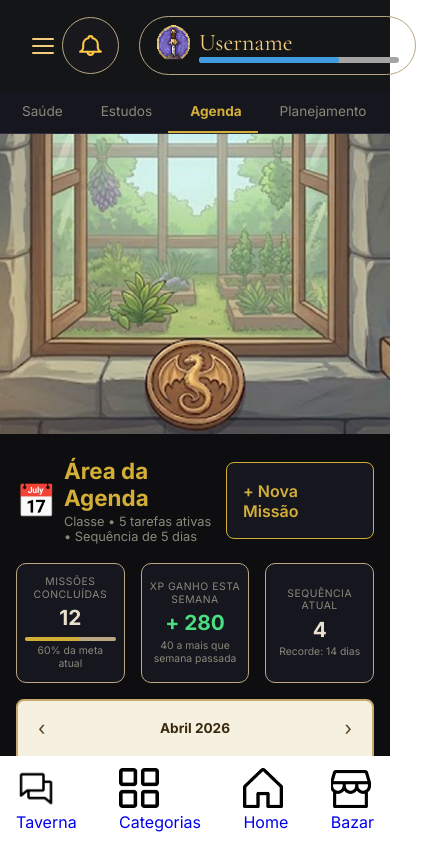
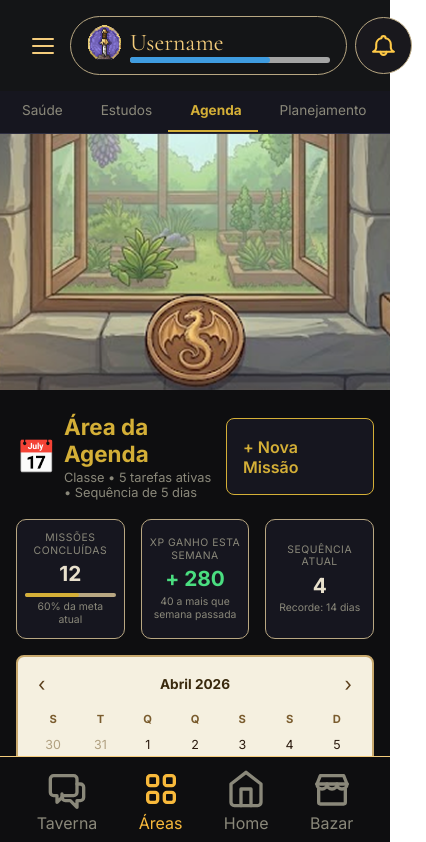
Before and after one commit to rapf-ht/Level-Up, a React (Vite) app: page /areas-da-vida/agenda in a window 390 px wide. Shown: the top 842 px of the page, 426 px wide, since content can reach past the window. Built offline with nearby package versions, Linux system fonts and the light colour scheme.

Commit message:
fix: Adjusting the responsiveness of the header and footer

```diff
--- a/src/components/profile_card/ProfileCard.module.css
+++ b/src/components/profile_card/ProfileCard.module.css
@@ -43,3 +43,9 @@
   background-color: #3f9ce0;
   border-radius: 12px;
 }
+
+@media screen and (max-width: 768px) {
+  .profile-card {
+    margin-right: 0;
+  }
+}
--- a/src/layouts/AreasDaVidaLayout.jsx
+++ b/src/layouts/AreasDaVidaLayout.jsx
@@ -32,6 +32,7 @@ function AreasDaVidaContent() {
   return (
     <div className={styles.page}>
       {/* ── MOBILE ONLY: Menu Horizontal de Áreas (Invisível no Desktop) ── */}
+      <div className={styles.mobileAreaTabsContainer}>
         <nav className={styles.mobileAreaTabs}>
           {areas.map((area) => (
             <NavLink
@@ -46,9 +47,15 @@ function AreasDaVidaContent() {
             </NavLink>
           ))}
         </nav>
+      </div>
       {/* ── Banner ── */}
       <div className={styles.banner}>
+        {
+          console.log("areaBanner:", areaBanner),
+          areaBanner ?
             <img src={areaBanner} alt={areaTitle} className={styles.bannerImg} />
+          : ""
+        }
       </div>
       {/* ── Breadcrumb ── */}
       <div className={styles.breadcrumb}>
--- a/src/layouts/AreasDaVidaLayout.module.css
+++ b/src/layouts/AreasDaVidaLayout.module.css
@@ -382,10 +382,15 @@
 
 @media (max-width: 768px) {
   .page {
-    padding-top: 0;
+    padding-top: 90px;
   }
   .breadcrumb {
     display: none;
+  }
+
+  .mobileAreaTabsContainer {
+    width: 100vw;
+    position: fixed;
   }
   .mobileAreaTabs {
     display: flex;
@@ -394,6 +399,8 @@
     border-bottom: 1px solid #2e2e40;
     background: #16161f;
     scrollbar-width: none;
+    margin-bottom: 0.5px;
+
   }
   .mobileAreaTabs::-webkit-scrollbar {
     display: none;
@@ -411,6 +418,8 @@
     border-bottom: 2px solid transparent;
     transition: all 0.15s;
     flex-shrink: 0;
+    margin-bottom: 0.5px;
+
   }
   .mobileAreaTabActive {
     color: #d4af37;
@@ -422,6 +431,7 @@
     align-items: flex-start;
     gap: 0.5rem;
     padding: 0.5rem 1rem 0;
+
   }
   .headerTopRow {
     flex-direction: row;
--- a/src/layouts/RootLayout.jsx
+++ b/src/layouts/RootLayout.jsx
@@ -1,5 +1,5 @@
 import { useState } from "react";
-import { Outlet, Link, NavLink } from "react-router-dom";
+import { Outlet, Link, NavLink, ScrollRestoration } from "react-router-dom";
 import styles from "./RootLayout.module.css";
 import ProfileCard from "../components/profile_card/ProfileCard";
 
@@ -14,16 +14,18 @@ export default function RootLayout() {
           aria-label="Menu"
         >
           <span
-            className={`${styles["ham-line"]} ${menuOpen ? styles["ham-open"] : null}`}
+            className={`${styles["ham-line"]} ${menuOpen ? styles["ham-open"] : ""}`}
           ></span>
           <span
-            className={`${styles["ham-line"]} ${menuOpen ? styles["ham-open"] : null}`}
+            className={`${styles["ham-line"]} ${menuOpen ? styles["ham-open"] : ""}`}
           ></span>
           <span
-            className={`${styles["ham-line"]} ${menuOpen ? styles["ham-open"] : null}`}
+            className={`${styles["ham-line"]} ${menuOpen ? styles["ham-open"] : ""}`}
           ></span>
         </button>
-        <nav className={styles.navbar}>
+        <nav
+          className={`${styles.navbar} ${menuOpen ? styles["navbar-open"] : ""}`}
+        >
           <Link className={styles["logo-header-link"]} to="/home">
             <img
               className={styles["logo-header"]}
@@ -32,8 +34,18 @@ export default function RootLayout() {
             />
           </Link>
 
+
           <NavLink
-            to="/areas-da-vida/saude"
+            to="/home"
+            onClick={() => setMenuOpen(false)}
+            className={({ isActive }) =>
+              `${styles["btn-navbar"]} ${styles["btn-navbar-home-mobile"]} ${isActive ? styles.btnActive : null} `
+            }
+          >
+            Home
+          </NavLink>
+          <NavLink
+            to="/areas-da-vida/"
             onClick={() => setMenuOpen(false)}
             className={({ isActive }) =>
               `${styles["btn-navbar"]} ${isActive ? styles.btnActive : null} `
@@ -91,6 +103,7 @@ export default function RootLayout() {
       </header>
 
       <main className={styles.main}>
+        <ScrollRestoration />
         <Outlet />
       </main>
 
@@ -203,38 +216,110 @@ export default function RootLayout() {
         <p className={styles["license"]}>@ 2026 Level-UP</p>
       </div>
       <footer className={styles.footerMobile}>
-        <Link to="/Taverna">
+        <NavLink
+          to="/taverna"
+          className={({ isActive }) =>
+            isActive ? styles.activeMobileLink : ""
+          }
+        >
           <div className={styles.btnFooterMobile}>
-            <img src="/icons-mobile/social-icon.png" alt="Taverna" width={40} />
+            <svg
+              xmlns="http://www.w3.org/2000/svg"
+              width="40"
+              height="40"
+              viewBox="0 0 24 24"
+              fill="none"
+              stroke="currentColor"
+              stroke-width="2"
+              stroke-linecap="round"
+              stroke-linejoin="round"
+            >
+              <path d="M16 4H4a2 2 0 0 0-2 2v8a2 2 0 0 0 2 2h2v4l4-4h6a2 2 0 0 0 2-2V6a2 2 0 0 0-2-2z" />
+              <path d="M18 9h2a2 2 0 0 1 2 2v6a2 2 0 0 1-2 2h-2v4l-4-4h-3a2 2 0 0 1-2-2v-2" />
+            </svg>
+
             <p>Taverna</p>
           </div>
-        </Link>
-        <Link to="/Categorias">
+        </NavLink>
+        <NavLink
+          to="/areas-da-vida"
+          className={({ isActive }) =>
+            isActive ? styles.activeMobileLink : ""
+          }
+        >
           <div className={styles.btnFooterMobile}>
-            <img
-              src="/icons-mobile/category-icon.png"
-              alt="Categorias"
-              width={40}
-            />
-            <p>Categorias</p>
+            <svg
+              xmlns="http://www.w3.org/2000/svg"
+              width="40"
+              height="40"
+              viewBox="0 0 24 24"
+              fill="none"
+              stroke="currentColor"
+              stroke-width="2"
+              stroke-linecap="round"
+              stroke-linejoin="round"
+            >
+              <rect x="4" y="4" width="6" height="6" rx="1.5" />
+              <rect x="14" y="4" width="6" height="6" rx="1.5" />
+              <rect x="14" y="14" width="6" height="6" rx="1.5" />
+              <rect x="4" y="14" width="6" height="6" rx="1.5" />
+            </svg>
+
+            <p>Áreas</p>
           </div>
-        </Link>
-        <Link to="/">
+        </NavLink>
+        <NavLink
+          to="/home"
+          className={({ isActive }) =>
+            isActive ? styles.activeMobileLink : ""
+          }
+        >
           <div className={styles.btnFooterMobile}>
-            <img src="/icons-mobile/home-icon.png" alt="Home" width={40} />
+            <svg
+              xmlns="http://www.w3.org/2000/svg"
+              width="40"
+              height="40"
+              viewBox="0 0 24 24"
+              fill="none"
+              stroke="currentColor"
+              stroke-width="2"
+              stroke-linecap="round"
+              stroke-linejoin="round"
+            >
+              <path d="M3 9l9-7 9 7v11a2 2 0 0 1-2 2H5a2 2 0 0 1-2-2z" />
+              <polyline points="9 22 9 12 15 12 15 22" />
+            </svg>
+
             <p>Home</p>
           </div>
-        </Link>
-        <Link to="/Bazar do Hélio">
+        </NavLink>
+        <NavLink
+          to="/bazar-do-helio"
+          className={({ isActive }) =>
+            isActive ? styles.activeMobileLink : ""
+          }
+        >
           <div className={styles.btnFooterMobile}>
-            <img
-              src="/icons-mobile/store-icon.png"
-              alt="Bazar do Hélio"
-              width={40}
-            />
+            <svg
+              xmlns="http://www.w3.org/2000/svg"
+              width="40"
+              height="40"
+              viewBox="0 0 24 24"
+              fill="none"
+              stroke="currentColor"
+              stroke-width="2"
+              stroke-linecap="round"
+              stroke-linejoin="round"
+            >
+              <path d="M3 9l2-5h14l2 5" />
+              <path d="M3 9h18" />
+              <path d="M3 9a3 3 0 0 0 6 0 3 3 0 0 0 6 0 3 3 0 0 0 6 0" />
+              <path d="M4 12v8a1 1 0 0 0 1 1h14a1 1 0 0 0 1-1v-8" />
+            </svg>
+
             <p>Bazar</p>
           </div>
-        </Link>
+        </NavLink>
       </footer>
     </div>
   );
--- a/src/layouts/RootLayout.module.css
+++ b/src/layouts/RootLayout.module.css
@@ -22,7 +22,7 @@
   justify-content: space-between;
   overflow: visible;
   position: fixed;
-  background-color: #19181D;
+  background-color: #19181d;
   padding: 16px 24px;
   z-index: 999;
 }
@@ -45,15 +45,14 @@
 
 .btn-navbar {
   padding: 12px 16px;
-  color: #f4cc7c;
-  font-size:20px;
+  color: #8a887a;
+  font-size: 20px;
   font-family: "Cormorant Garamond", serif;
   font-weight: bold;
   display: flex;
   align-items: center;
   justify-content: center;
 }
-
 .btn-navbar:hover {
   color: #f8b93b;
   transition: color 0.3s ease;
@@ -76,7 +75,7 @@
   gap: 8px;
   border: 1px solid #b8a782;
   border-radius: 30px;
-  background-color: #19181D;
+  background-color: #19181d;
   height: 57px;
   padding: 8px 16px;
 }
@@ -89,7 +88,7 @@
   height: 57px;
   border: 1px solid #b8a782;
   border-radius: 30px;
-  background-color: #19181D;
+  background-color: #19181d;
 }
 
 .bell {
@@ -154,12 +153,12 @@
   justify-content: space-between;
   padding: 0px 142px;
   align-items: center;
-  background-color: #19181D;
+  background-color: #19181d;
   position: relative;
   z-index: 999;
 }
 .license-line {
-  background-color: #19181D;
+  background-color: #19181d;
 }
 
 .footerMobile {
@@ -234,7 +233,7 @@
 
 /* ── HAMBÚRGUER ── */
 .hamburger {
-  display: none; /* escondido no desktop */
+  display: none;
   flex-direction: column;
   gap: 5px;
   background: transparent;
@@ -251,49 +250,87 @@
   border-radius: 2px;
   transition: all 0.3s ease;
 }
+.ham-open:nth-child(1) {
+  transform: translateY(7px) rotate(45deg);
+}
 
+.ham-open:nth-child(2) {
+  opacity: 0;
+}
+
+.ham-open:nth-child(3) {
+  transform: translateY(-7px) rotate(-45deg);
+}
+.btn-navbar-home-mobile {
+  display: none;
+}
 /* ── MOBILE ── */
 @media screen and (max-width: 768px) {
   /* Header */
   .header-body {
-    position: relative;
     justify-content: space-between;
     font-size: 24px;
     background-color: transparent;
+    gap: 0.5rem;
+    position: fixed;
+    background-color: #141517;
   }
-
   .hamburger {
-    display: flex; /* aparece no mobile */
+    display: flex;
   }
 
   /* Nav principal vira menu vertical */
   .navbar {
-    display: none;
+    display: flex;
     position: absolute;
-    top: 64px;
+    top: 90px;
     left: 0;
     right: 0;
     flex-direction: column;
-    align-items: flex-start;
+    align-items: center;
     background-color: #111316;
     border-top: 1px solid #b8a782;
     padding: 12px 20px;
     gap: 0;
     z-index: 100;
+    opacity: 0;
+    visibility: hidden;
+    transform: translateY(-15px);
+
+    transition:
+      opacity 0.3s ease,
+      transform 0.3s ease,
+      visibility 0.3s ease;
   }
 
-  /* Quando aberto */
   .navbar-open {
+    opacity: 1;
+    visibility: visible;
+    transform: translateY(0);
+  }
+
+  .btn-navbar-home-mobile {
     display: flex;
   }
 
-  /* Logo some do menu no mobile */
+  .stats {
+    gap: 0.5rem;
+  }
+  .profile-card {
+    display: flex;
+    align-items: center;
+    gap: 0.5rem;
+  }
+  .notification-card {
+    order: 1;
+  }
+
   .logo-header-link {
     display: none;
   }
   .footerMobile {
     display: flex;
-    justify-content: space-between;
+    justify-content: space-around;
     align-items: center;
     padding: 1rem;
     height: 88px;
@@ -302,19 +339,37 @@
     left: 0;
     right: 0;
     z-index: 999;
-    background-color: #ffffff;
+    background-color: #0e0e10;
+    border-top: 1px solid #f4cc7c;
   }
 
-  /* Stats — moeda some, só sino e perfil */
+  .footerMobile a {
+    text-align: center;
+  }
+  .btnFooterMobile {
+    color: #8a887a;
+  }
+
+  /* Adicione isso no seu RootLayout.module.css */
+
+  .activeMobileLink .btnFooterMobile {
+    color: #f8b93b;
+  }
+
+  /* Caso queira garantir que o clique no NavLink não fique com sublinhado padrão do HTML */
+  .activeMobileLink {
+    text-decoration: none;
+  }
+
   .card-gc {
     display: none;
   }
 
   .footer-body {
-    flex-direction: column; /* coluna vertical */
-    align-items: flex-start;
+    flex-direction: column;
     padding: 24px 20px;
     gap: 24px;
+    text-align: center;
   }
 
   .col1 {
```
Also changed, not shown: public/banners/default-banner.jpg (added), public/icons-mobile/category-icon.svg (added). Lines whose indentation alone changed are shown as unchanged.
